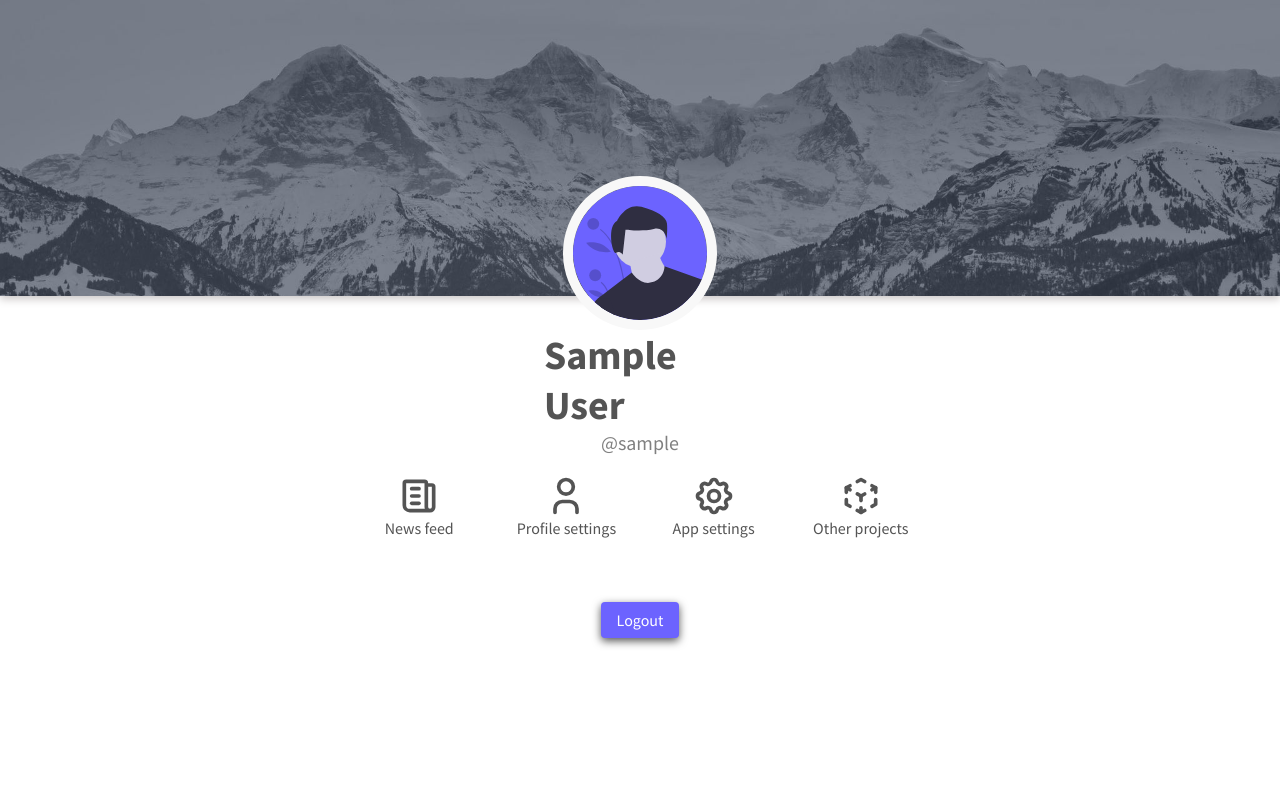
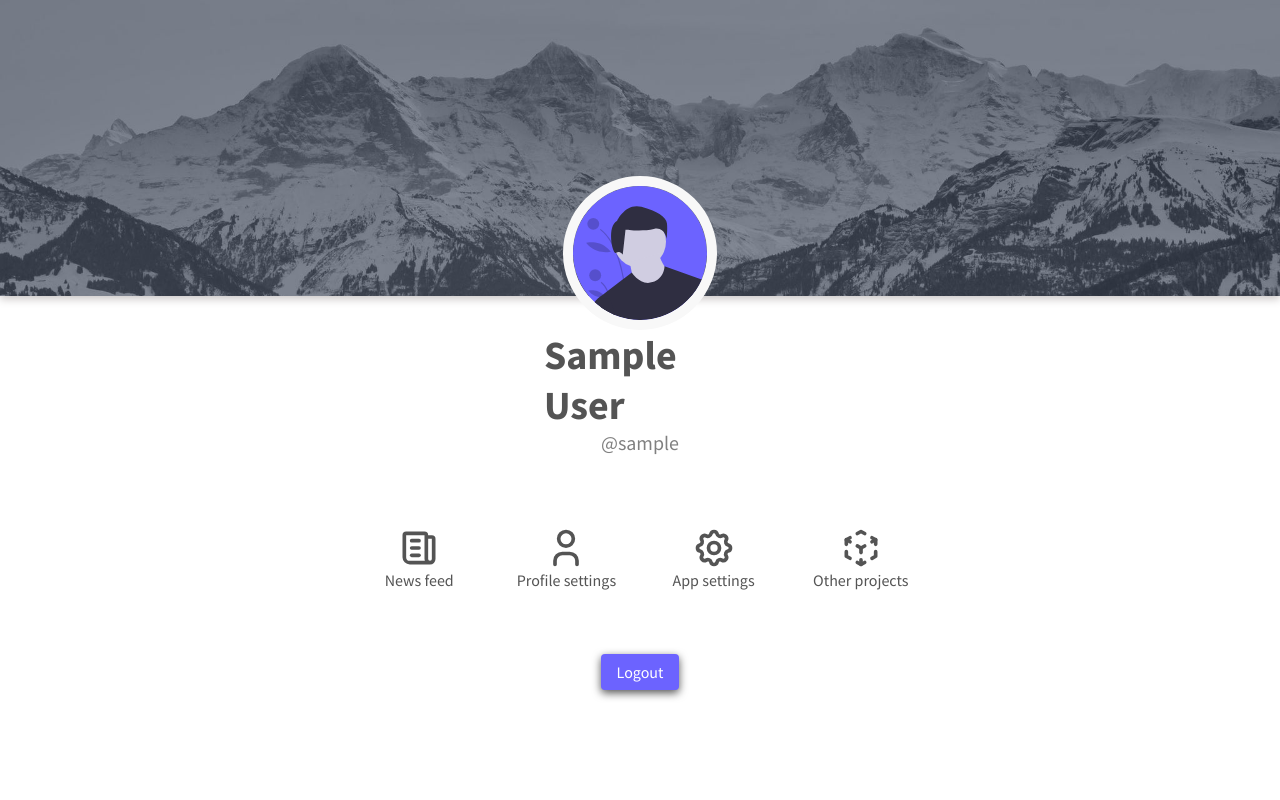
Before and after one commit to mpn01/project-twstr, a PHP site: page /profile.php in a window 1280 px wide. Run offline with PHP 8.4, Linux system fonts and the light colour scheme; the visitor is signed in with stand-in values (Sample User, id 1).

Commit message:
fixigin bad positioning of menu on smaller laptops

```diff
--- a/main.css
+++ b/main.css
@@ -43,6 +43,8 @@ body {
 }
 
 main {
+    width: 100%;
+    height: 100%;
     opacity: 0.2;
     animation: fadeIn 0.5s;
     animation-fill-mode: forwards;
@@ -283,3 +285,11 @@ a {
         width: 9%;
     }
 }
+
+@media screen and (max-height: 800px) {
+    #profile_content {
+        position: absolute;
+        height:30%;
+        bottom: 10%;
+    }
+}
```
